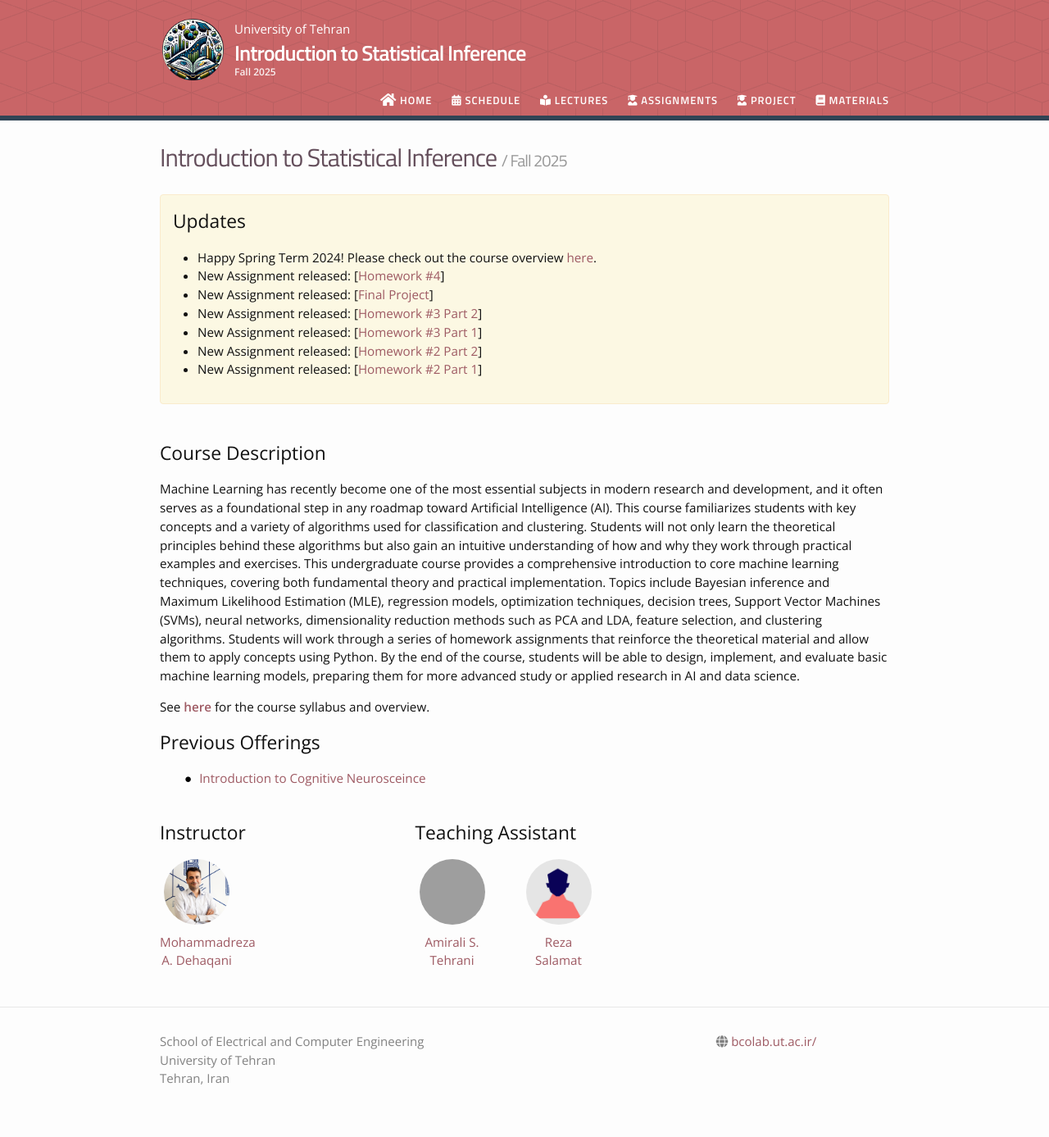
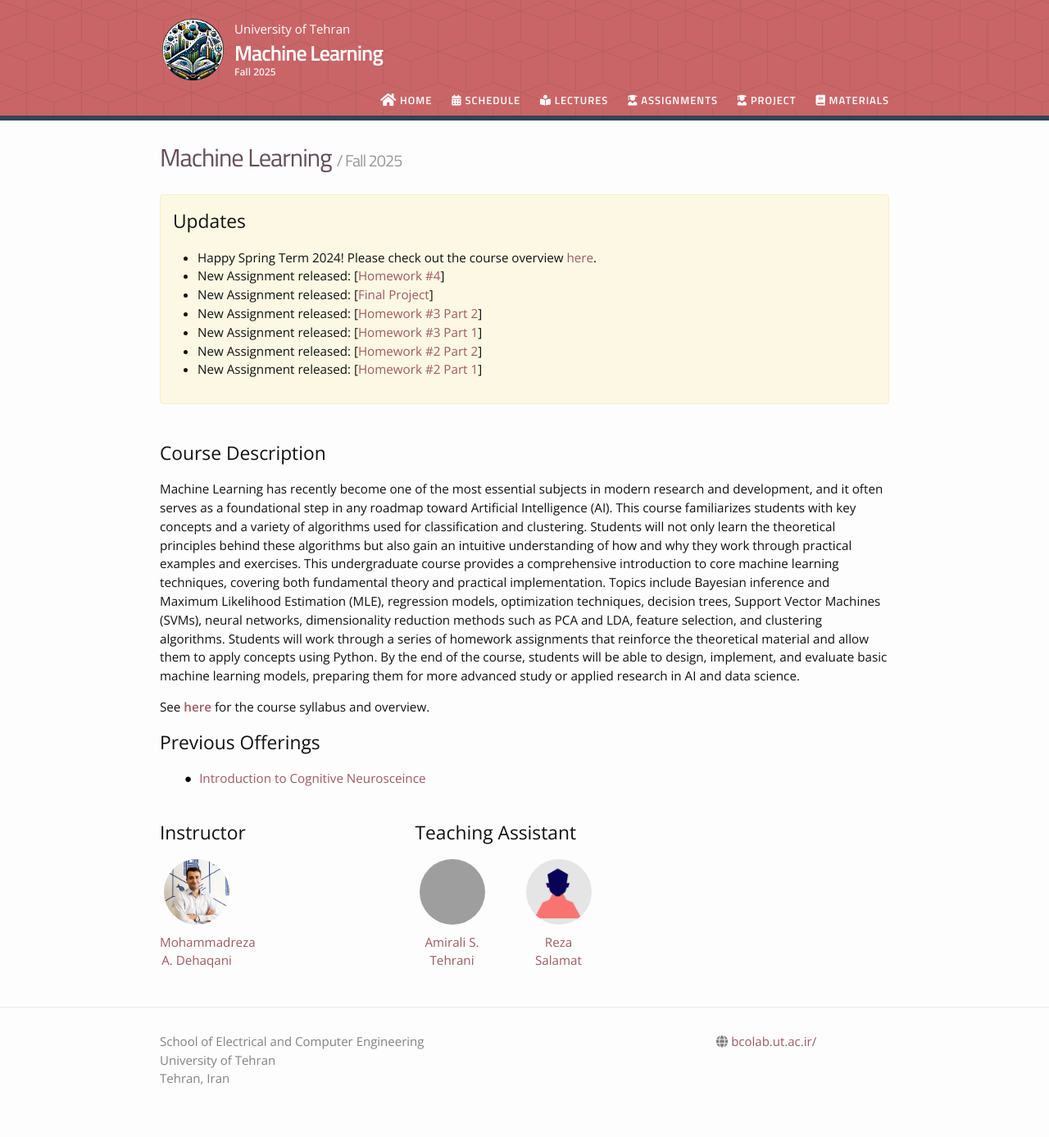
Before and after one commit to bcolabcourses/MLFall2025, a Jekyll site: the page built from index.md, in a window 1280 px wide. Shown: the whole page at 82% size. Built offline with Jekyll 4.4.1, drawn with Linux system fonts in a browser that asks for light colours; nearby versions of some CDN libraries; grey boxes are pictures that could not be loaded.

Commit message:
Update _config.yml

```diff
--- a/_config.yml
+++ b/_config.yml
@@ -1,5 +1,5 @@
 # Site settings
-course_name: Introduction to Statistical Inference
+course_name: Machine Learning
 course_description: "Machine Learning has recently become one of the most essential subjects in modern research and development, and it often serves as a foundational step in any roadmap toward Artificial Intelligence (AI).
 
 This course familiarizes students with key concepts and a variety of algorithms used for classification and clustering. Students will not only learn the theoretical principles behind these algorithms but also gain an intuitive understanding of how and why they work through practical examples and exercises.
```
